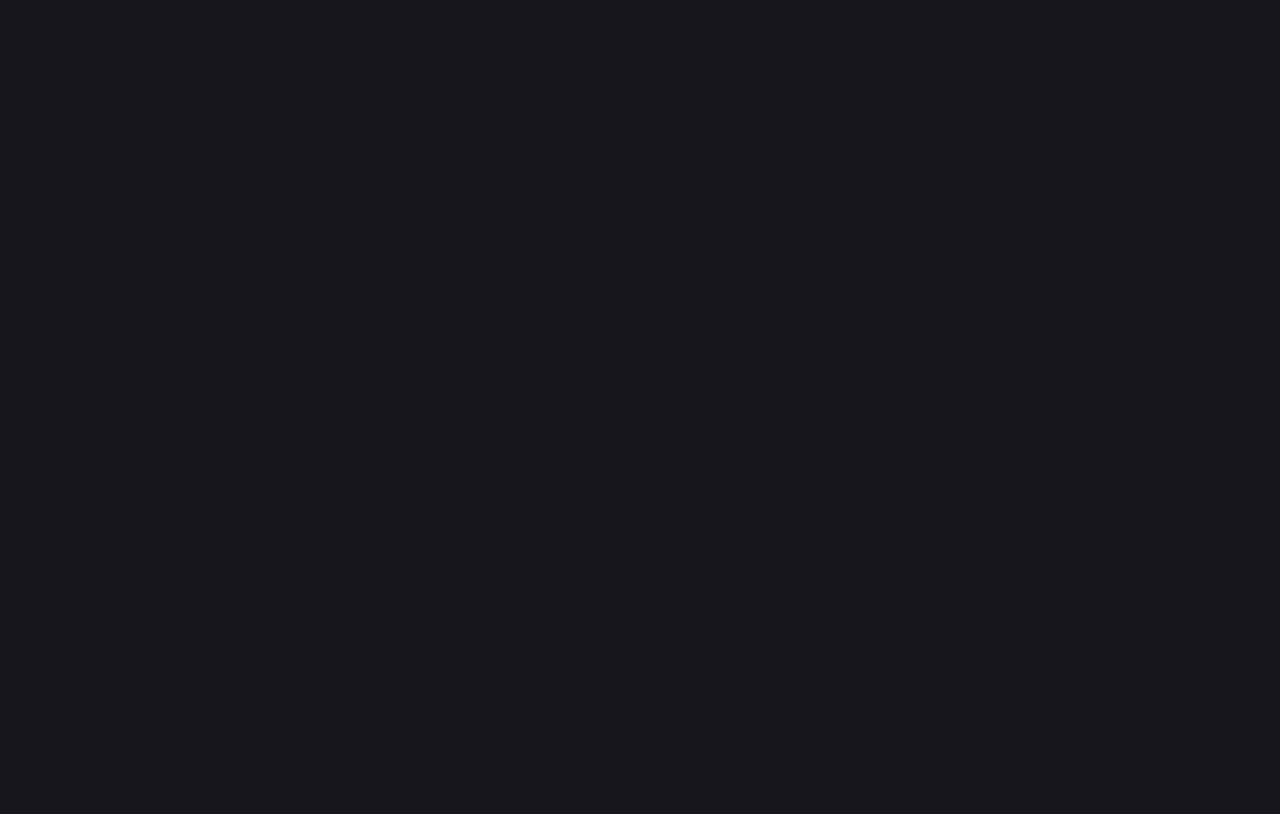
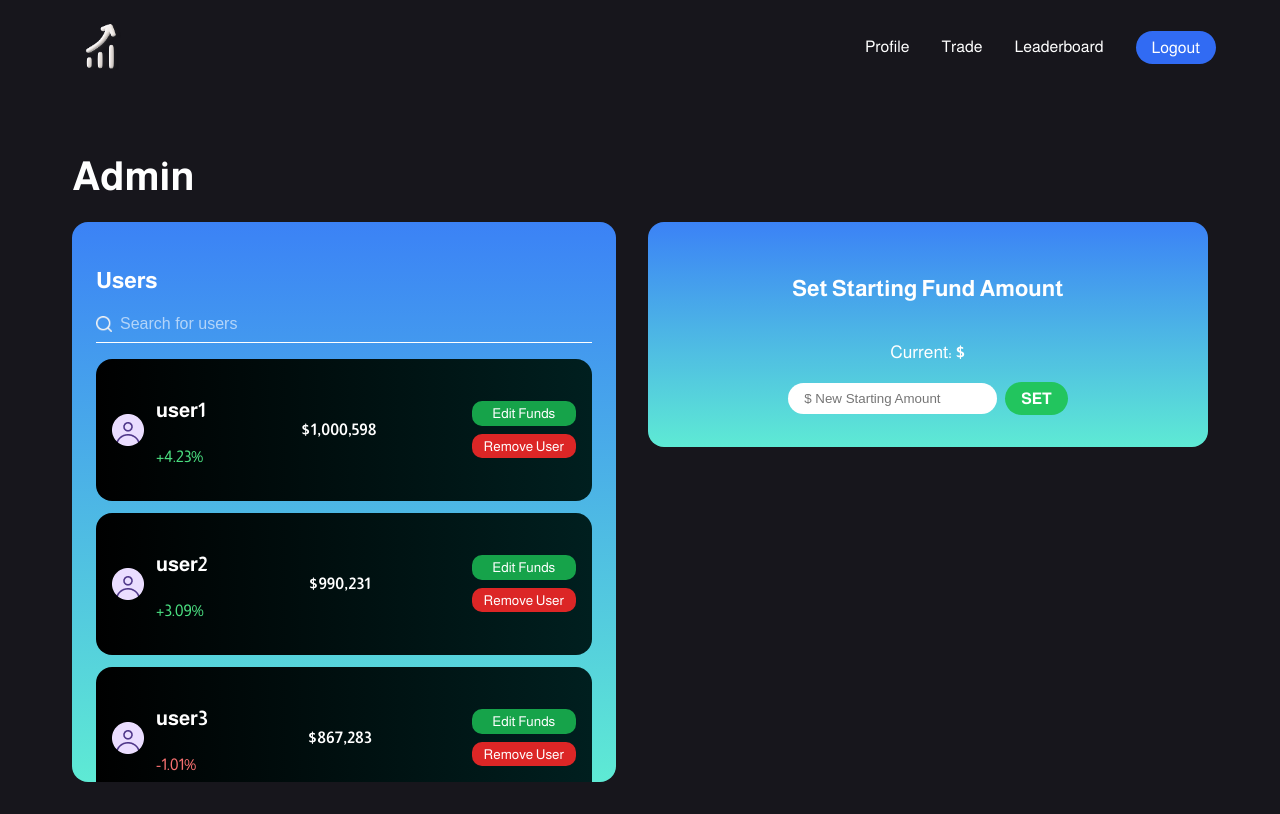
Before and after one commit to jennydang61/seng513-202501-group-24, a React (Vite) app in the folder gos_frontend/: page /admin in a window 1280 px wide. Before the commit this address had no page. Built offline with nearby package versions, Linux system fonts and the light colour scheme.

Commit message:
added admin page and hard coded users for now

```diff
--- a/gos_frontend/src/App.tsx
+++ b/gos_frontend/src/App.tsx
@@ -5,6 +5,7 @@ import SignIn from './pages/SignIn'
 import Stockpage from './pages/StockPage'
 import Leaderboard from './pages/Leaderboard'
 import ProfilePage from './pages/ProfilePage'
+import AdminPage from './pages/AdminPage'
 
 import '../styles/App.css'
 // import Home from './pages/Home'
@@ -24,12 +25,14 @@ function App() {
           <Route index element={<LandingPage />} />
           <Route path="profile" element={<ProfilePage />} />
           <Route path="trade" element={<Stockpage />} />
+          <Route path="admin" element={<AdminPage />} />
         </Route>
         <Route path="/login" element={<SignIn />} />
         <Route path="/profile" element={<ProfilePage />} />
         <Route path="/trade" element={<Stockpage />} />
         <Route path="/leaderboard" element={<Leaderboard />} />
         <Route path="/register" element={<Register />} />
+        <Route path="/admin" element={<AdminPage />} />
       </Routes>
   )
 }
--- a/gos_frontend/src/pages/AdminPage.tsx
+++ b/gos_frontend/src/pages/AdminPage.tsx
@@ -0,0 +1,72 @@
+import NavBar from "../components/ui/Navbar2";
+import "../../styles/Admin.css";
+import searchImage from "/src/images/searchIcon.png";
+import pfpImage from "/src/images/pfp.png";
+
+const dummyUsers = [
+  { name: "user1", total: "$1,000,598", return: "+4.23%" },
+  { name: "user2", total: "$990,231", return: "+3.09%" },
+  { name: "user3", total: "$867,283", return: "-1.01%" },
+  { name: "user4", total: "$840,331", return: "+2.47%" },
+  { name: "user5", total: "$801,221", return: "+1.22%" },
+  { name: "user6", total: "$780,900", return: "+3.63%" },
+  { name: "user7", total: "$760,124", return: "-0.79%" },
+  { name: "user8", total: "$720,123", return: "+2.91%" },
+];
+
+const AdminPage = () => {
+  return (
+    <div className="adminPage">
+      <NavBar />
+      <main className="adminPageContainer">
+        <h1 className="adminPageTitle">Admin</h1>
+        <div className="adminPanel">
+
+          <div className="adminUsers">
+            <h2>Users</h2>
+            <div className="userSearchBar">
+                <img src={searchImage} className="searchIcon" />
+                <input type="text" placeholder="Search for users" />
+            </div>
+
+            <div className="userList">
+            {/* hard code for now */}
+              {dummyUsers.map((user, index) => (
+                <div key={index} className="userCard">
+                  <div className="userInfo">
+                    <img src={pfpImage}className="userAvatar"/>
+                    <div>
+                    {/* username */}
+                      <p className="username">{user.name}</p>
+                      {/* return */}
+                      <p className={`userReturn ${user.return.startsWith("-") ? "negative" : "positive"}`}>
+                        {user.return}
+                      </p>
+                    </div>
+                  </div>
+                  {/* total stocks */}
+                  <span className="userTotal">{user.total}</span>
+                  <div className="userActions">
+                    <button className="editBtn">Edit Funds</button>
+                    <button className="removeBtn">Remove User</button>
+                  </div>
+                </div>
+              ))}
+            </div>
+          </div>
+
+          <div className="adminFunds">
+            <h2>Set Starting Fund Amount</h2>
+            <p className="currentFund">Current: <strong>$</strong></p>
+            <div className="fundInputGroup">
+              <input type="text" placeholder="$ New Starting Amount" />
+              <button className="setBtn">SET</button>
+            </div>
+          </div>
+        </div>
+      </main>
+    </div>
+  );
+};
+
+export default AdminPage;
--- a/gos_frontend/styles/Admin.css
+++ b/gos_frontend/styles/Admin.css
@@ -0,0 +1,198 @@
+.adminPage {
+    color: white;
+    min-height: 100vh;
+  }
+
+  .adminPageContainer {
+    max-width: 1200px;
+    margin: 0 auto;
+    padding: 2rem;
+    display: flex;
+    flex-direction: column;
+    box-sizing: border-box;
+  }
+
+  .adminPageTitle {
+    font-size: 2.5rem;
+    font-weight: bold;
+    margin-bottom: 1.5rem;
+    color: white;
+  }
+
+  .adminPanel {
+    display: flex;
+    flex: 1;
+    gap: 2rem;
+    flex-wrap: wrap;
+    justify-content: space-between;
+    align-items: flex-start;
+  }
+
+  .adminUsers {
+    flex: 1;
+    min-width: 350px;
+    max-height: 70vh;
+    overflow-y: auto;
+    background: linear-gradient(to bottom, #3b82f6, #5eead4);
+    padding: 1.5rem;
+    border-radius: 1rem;
+    box-sizing: border-box;
+  }
+
+  .adminUsers h2 {
+    font-size: 1.4rem;
+    margin-bottom: 1rem;
+  }
+
+  .userSearchBar {
+    display: flex;
+    align-items: center;
+    border-bottom: 1px solid white;
+    padding-bottom: 0.5rem;
+    margin-bottom: 1rem;
+  }
+
+  .userSearchBar input {
+    flex: 1;
+    background: transparent;
+    border: none;
+    font-size: 1rem;
+    padding-left: 0.5rem;
+  }
+
+  .userSearchBar input::placeholder {
+    color: white;
+    opacity: 0.6;
+  }
+
+  .searchIcon {
+    width: 1rem;
+    height: auto;
+  }
+
+  .userList {
+    display: flex;
+    flex-direction: column;
+    gap: 0.75rem;
+  }
+
+  .userCard {
+    background: linear-gradient(to right, #000, #001f1f);
+    padding: 1rem;
+    border-radius: 1rem;
+    display: flex;
+    align-items: center;
+    justify-content: space-between;
+    gap: 1rem;
+  }
+
+  .userInfo {
+    display: flex;
+    align-items: center;
+    gap: 0.75rem;
+  }
+
+  .userAvatar {
+    font-size: 1.75rem;
+  }
+
+  .username {
+    font-weight: 600;
+  }
+
+  .userReturn.positive {
+    color: #4ade80;
+  }
+
+  .userReturn.negative {
+    color: #f87171;
+  }
+
+  .userTotal {
+    font-weight: 600;
+  }
+
+  .userActions {
+    display: flex;
+    flex-direction: column;
+    gap: 0.5rem;
+  }
+
+  .editBtn {
+    background: #16a34a;
+    color: white;
+    border: none;
+    padding: 0.3rem 0.75rem;
+    border-radius: 10px;
+    font-size: 0.85rem;
+    cursor: pointer;
+  }
+
+  .removeBtn {
+    background: #dc2626;
+    color: white;
+    border: none;
+    padding: 0.3rem 0.75rem;
+    border-radius: 10px;
+    font-size: 0.85rem;
+    cursor: pointer;
+  }
+
+  .adminFunds {
+    flex: 1;
+    min-width: 350px;
+    background: linear-gradient(to bottom, #3b82f6, #5eead4);
+    padding: 2rem;
+    border-radius: 1rem;
+    display: flex;
+    flex-direction: column;
+    align-items: center;
+    text-align: center;
+    box-sizing: border-box;
+  }
+
+  .adminFunds h2 {
+    font-size: 1.4rem;
+    margin-bottom: 1rem;
+  }
+
+  .currentFund {
+    font-size: 1.1rem;
+    margin-bottom: 1rem;
+  }
+
+  .fundInputGroup {
+    display: flex;
+    gap: 0.5rem;
+    align-items: center;
+  }
+
+  .fundInputGroup input {
+    padding: 0.5rem 1rem;
+    border-radius: 20px;
+    border: none;
+    background-color: white;
+    color: #000;
+  }
+
+  .setBtn {
+    background: #22c55e;
+    color: white;
+    padding: 0.5rem 1rem;
+    border: none;
+    border-radius: 20px;
+    font-weight: bold;
+    cursor: pointer;
+  }
+
+  @media (max-width: 768px) {
+    .adminPanel {
+      flex-direction: column;
+      align-items: center;
+    }
+
+    .adminUsers,
+    .adminFunds {
+      width: 100%;
+    }
+  }
```
Also changed, not shown: gos_frontend/src/images/pfp.png (added).
